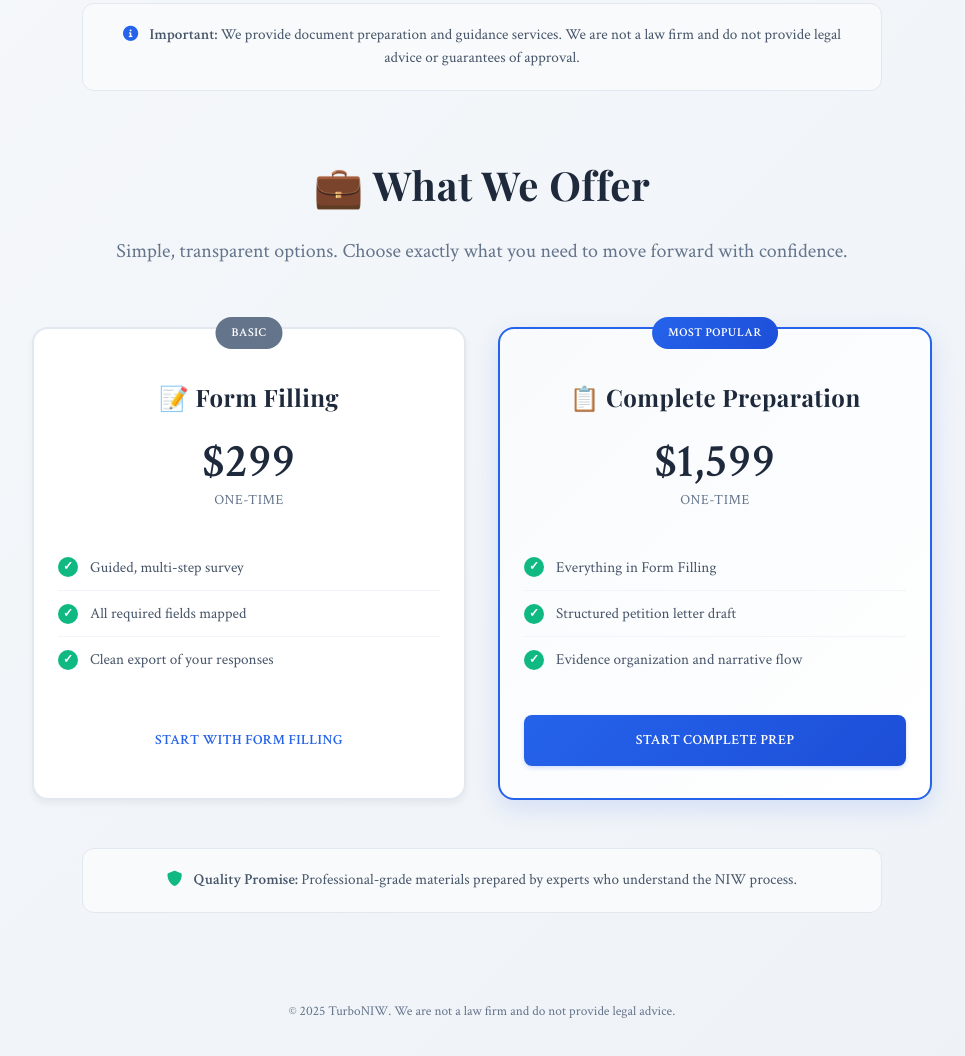
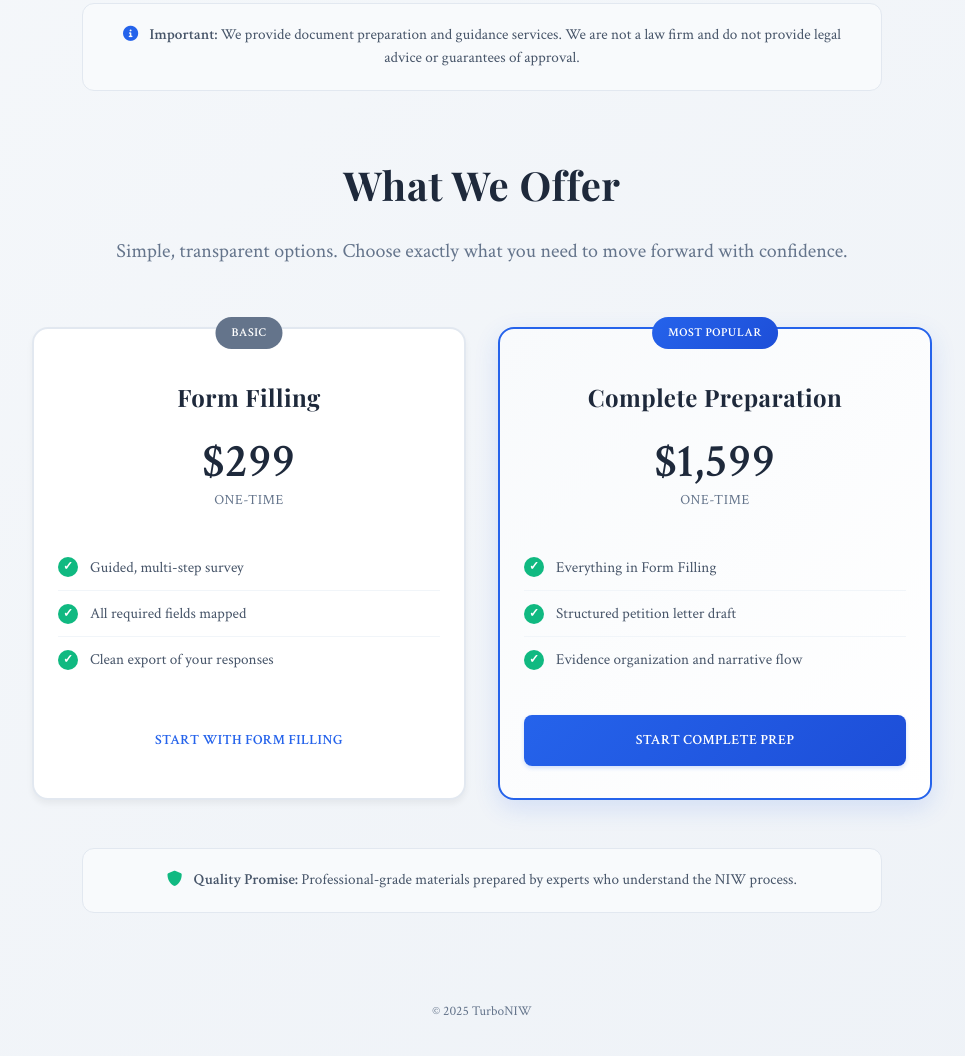
Before and after one commit to wenxie18/niw_web, a website: page home.html in a window 1280 px wide. Shown: the part 1166-2222 px from the top of the page, without its empty margins (158-1123 px from the left). Drawn offline with nearby package versions, Linux system fonts and the light colour scheme.

Commit message:
Remove emojis from section titles and service cards for cleaner professional look

```diff
--- a/home.html
+++ b/home.html
@@ -62,7 +62,7 @@
         <section class="home-section home-about">
             <div class="about-container">
                 <div class="about-intro">
-                    <h2>👥 Who We Are</h2>
+                    <h2>Who We Are</h2>
                     <p class="about-subtitle">A team of PhD engineers, computer scientists, and consultants from top firms who understand the NIW process inside and out.</p>
                 </div>
 
@@ -92,14 +92,14 @@
         <section class="home-section home-services" id="services">
             <div class="services-container">
                 <div class="services-intro">
-                    <h2>💼 What We Offer</h2>
+                    <h2>What We Offer</h2>
                     <p class="services-subtitle">Simple, transparent options. Choose exactly what you need to move forward with confidence.</p>
                 </div>
 
                 <div class="services-grid">
                     <div class="service-card">
                         <div class="service-badge">Basic</div>
-                        <h3>📝 Form Filling</h3>
+                        <h3>Form Filling</h3>
                         <div class="service-price">
                             <span class="price-amount">$299</span>
                             <span class="price-period">one-time</span>
@@ -123,7 +123,7 @@
 
                     <div class="service-card featured">
                         <div class="service-badge featured">Most Popular</div>
-                        <h3>📋 Complete Preparation</h3>
+                        <h3>Complete Preparation</h3>
                         <div class="service-price">
                             <span class="price-amount">$1,599</span>
                             <span class="price-period">one-time</span>
@@ -155,7 +155,7 @@
 
 
         <footer class="home-footer">
-            <small>© 2025 TurboNIW. We are not a law firm and do not provide legal advice.</small>
+            <small>© 2025 TurboNIW </small>
         </footer>
     </div>
 </body>
```
